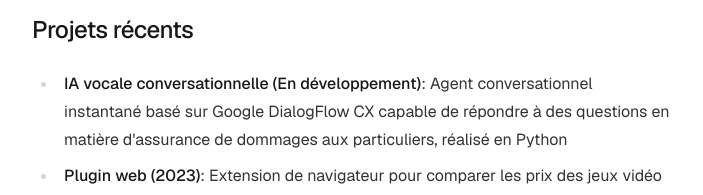
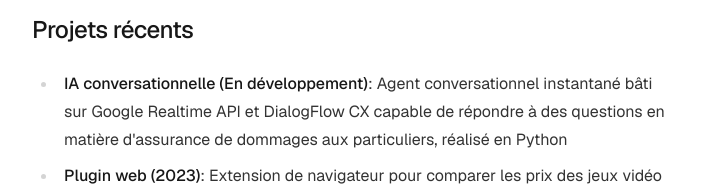
Before and after one commit to maben221/portfolio-maben221, a Next.js app: page / in a window 1280 px wide. Shown: the part 554-749 px from the top of the page, without its empty margins (288-991 px from the left). Built offline with nearby package versions, Linux system fonts and the light colour scheme.

Commit message:
main page commit

```diff
--- a/app/page.tsx
+++ b/app/page.tsx
@@ -36,8 +36,8 @@ export default function Page() {
         <h2>Projets récents</h2>
         <ul>
           <li>
-            <strong>IA vocale conversationnelle (En développement)</strong>: Agent conversationnel instantané
-            basé sur Google DialogFlow CX
+            <strong>IA conversationnelle (En développement)</strong>: Agent conversationnel instantané
+            bâti sur Google Realtime API et DialogFlow CX
             capable de répondre à des questions en matière d'assurance de dommages aux particuliers, réalisé en Python
           </li>
           <li>
```
